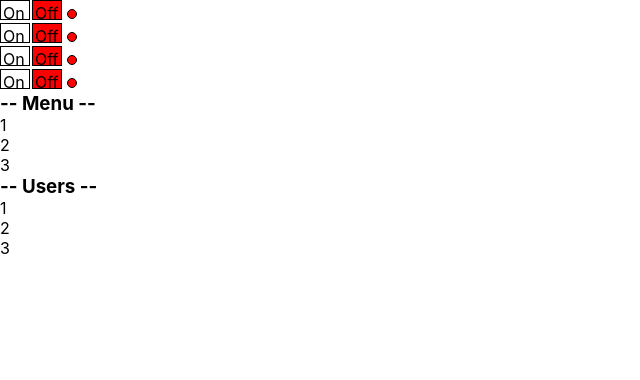
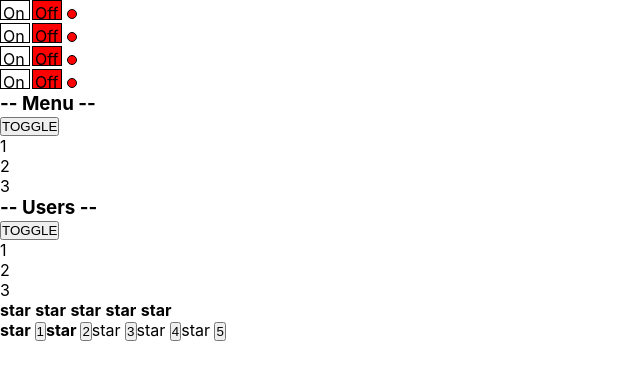
Before and after one commit to TashaBolsh/kabzda, a React (Create React App) app: page / in a window 1280 px wide. Shown: the top 380 px of the page, without its empty margins (0-640 px from the left). Built offline with nearby package versions, Linux system fonts and the light colour scheme.

Commit message:
Add Rating 2

```diff
--- a/src/App.tsx
+++ b/src/App.tsx
@@ -2,8 +2,9 @@
 import {Accordion} from "./components/Accordion/Accordion";
 import {Rating} from "./components/Rating/Rating";
 import OnOff from "./components/OnOff/OnOff";
-import {UncontrolledAccordion} from "./components/Accordion/SelfControlledAccordion";
+import {UncontrolledAccordion} from "./components/UncontrolledAccordion/Accordion";
 import {Menu} from "@mui/material";
+import {UncontrolledRating} from "./components/UncontrolledRating";
 
 function App() {
     console.log("App rendering")
@@ -13,8 +14,11 @@
             <OnOff />
             <OnOff />
             <OnOff />
-            <UncontrolledAccordion collapsed={true} titleValue={"Menu"}/>
-            <UncontrolledAccordion collapsed={true} titleValue={"Users"}/>
+            <UncontrolledAccordion titleValue={"Menu"}/>
+            <UncontrolledAccordion titleValue={"Users"}/>
+
+            <UncontrolledRating value={5} />
+            <Rating value={2} />
             {/*
             <PageTitle title={"This is APP component"}/>
             <PageTitle title={"My friends"}/>
--- a/src/components/Rating/Rating.tsx
+++ b/src/components/Rating/Rating.tsx
@@ -11,11 +11,11 @@
 
         return (
             <div>
-                <Star selected = {props.value > 0}/>
-                <Star selected = {props.value > 1}/>
-                <Star selected = {props.value > 2}/>
-                <Star selected = {props.value > 3}/>
-                <Star selected = {props.value > 4}/>
+                <Star selected = {props.value > 0}/><button>1</button>
+                <Star selected = {props.value > 1}/><button>2</button>
+                <Star selected = {props.value > 2}/><button>3</button>
+                <Star selected = {props.value > 3}/><button>4</button>
+                <Star selected = {props.value > 4}/><button>5</button>
             </div>
         )
 }
--- /dev/null
+++ b/src/components/UncontrolledAccordion/Accordion.tsx
@@ -0,0 +1,44 @@
+import React from 'react';
+
+type AccordionPropsType = {
+    titleValue: string
+ //   collapsed: boolean
+}
+
+export function UncontrolledAccordion(props:AccordionPropsType) {
+    console.log("Accordion rendering")
+
+    const collapsed = false;
+
+    return <div>
+        <AccordionTitle title={props.titleValue}/><button>TOGGLE</button>
+        { !collapsed && <AccordionBody/> }
+    </div>
+}
+
+type AccordionTitlePropsType = {
+    title: string
+}
+
+function AccordionTitle(props:AccordionTitlePropsType) {
+    console.log("AccordionTitle rendering")
+    return (
+        <h3>-- {props.title} --</h3>
+    )
+}
+
+function AccordionBody() {
+    console.log("AccordionBody rendering")
+    return (
+        <div>
+            <ul>
+            <li>1</li>
+            <li>2</li>
+            <li>3</li>
+            </ul>
+        </div>
+       )
+
+}
+
+export default UncontrolledAccordion
--- /dev/null
+++ b/src/components/UncontrolledRating.tsx
@@ -0,0 +1,33 @@
+import React, {useState} from 'react';
+
+
+type RatingPropsType = {
+    value: 0 | 1 | 2 | 3 | 4 | 5
+}
+
+export function UncontrolledRating(props:RatingPropsType)
+{
+    console.log("Rating rendering")
+
+    let [value, setValue] = useState(4);
+
+        return (
+            <div>
+                <Star selected = {props.value > 0} setValue ={setValue}/>
+                <Star selected = {props.value > 1} setValue ={setValue}/>
+                <Star selected = {props.value > 2} setValue ={setValue}/>
+                <Star selected = {props.value > 3} setValue ={setValue}/>
+                <Star selected = {props.value > 4} setValue ={setValue}/>
+            </div>
+        )
+}
+
+type StarPropsType = {
+    selected: boolean
+    setValue: (value: 0 | 1 | 2 | 3 | 4 | 5) => void
+}
+
+function Star(props: StarPropsType) {
+    console.log("Star rendering");
+    return <span onClick={()=>{props.setValue(5)}}>{props.selected ? <b>star</b> : "star"} </span>
+}
```
